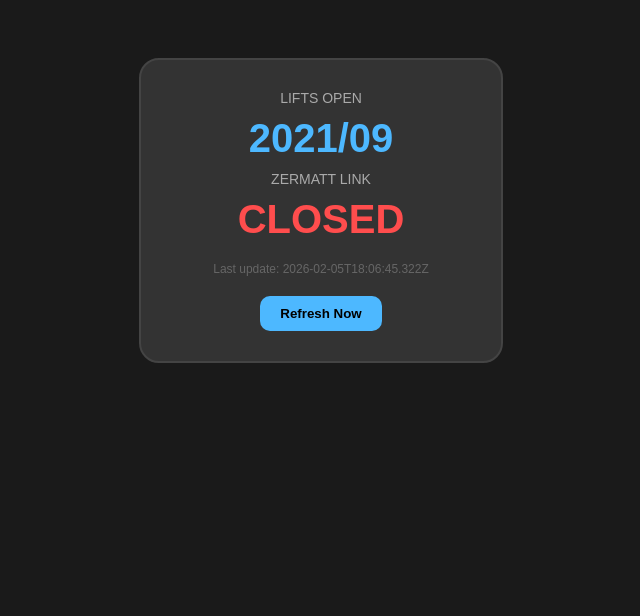
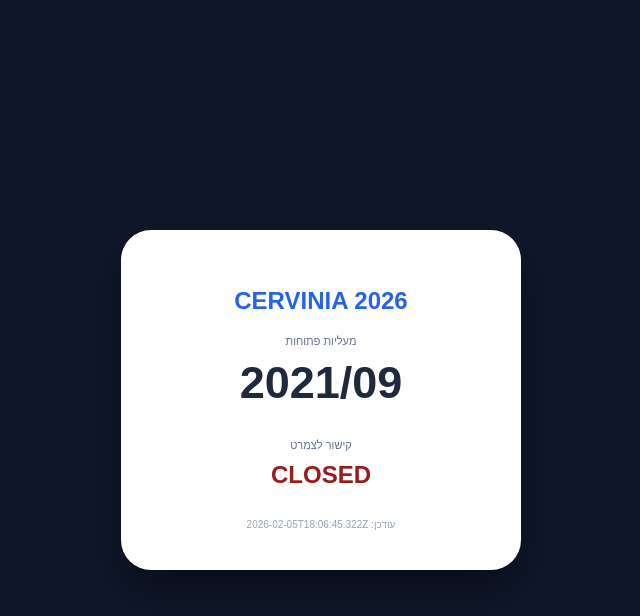
Before and after one commit to ykrauss1/cervinia-data, a plain HTML site: page index.html in a window 1280 px wide. Shown: the whole page, without its empty margins (319-959 px from the left). Drawn offline with Linux system fonts and the light colour scheme.

Commit message:
Update index.html

```diff
--- a/index.html
+++ b/index.html
@@ -1,62 +1,44 @@
 <!DOCTYPE html>
-<html>
+<html lang="he" dir="rtl">
 <head>
     <meta charset="UTF-8">
-    <title>Cervinia Status</title>
+    <title>Cervinia 2026</title>
     <style>
-        body { font-family: sans-serif; background: #1a1a1a; color: white; text-align: center; padding-top: 50px; }
-        .card { background: #333; border-radius: 20px; padding: 30px; display: inline-block; width: 300px; border: 2px solid #444; }
-        .val { font-size: 40px; font-weight: bold; margin: 10px 0; color: #4db8ff; }
-        .label { font-size: 14px; color: #aaa; text-transform: uppercase; }
-        #update-time { font-size: 12px; color: #666; margin-top: 20px; }
-        button { background: #4db8ff; border: none; padding: 10px 20px; border-radius: 10px; cursor: pointer; font-weight: bold; margin-top: 20px; }
+        body { background: #0f172a; color: white; font-family: sans-serif; display: flex; justify-content: center; align-items: center; min-height: 100vh; margin: 0; }
+        .card { background: white; color: #1e293b; padding: 40px; border-radius: 30px; text-align: center; width: 320px; box-shadow: 0 20px 40px rgba(0,0,0,0.4); }
+        h1 { color: #2563eb; font-weight: 800; font-size: 24px; margin-bottom: 20px; }
+        .label { font-size: 11px; color: #64748b; text-transform: uppercase; }
+        .value { font-size: 45px; font-weight: 900; margin: 10px 0 30px 0; }
+        #update-time { font-size: 10px; color: #94a3b8; margin-top: 25px; }
     </style>
 </head>
 <body>
-
     <div class="card">
-        <div class="label">Lifts Open</div>
-        <div id="lifts" class="val">--/--</div>
-
-        <div class="label">Zermatt Link</div>
-        <div id="conn" class="val">Checking</div>
-
-        <div id="update-time">Waiting for data...</div>
-
-        <button onclick="updateData()">Refresh Now</button>
+        <h1>CERVINIA 2026</h1>
+        <div class="label">מעליות פתוחות</div>
+        <div id="lifts" class="value">--/--</div>
+        <div class="label">קישור לצמרט</div>
+        <div id="conn" class="value" style="font-size: 24px;">טוען...</div>
+        <div id="update-time">מתחבר לגיטהאב...</div>
     </div>
 
     <script>
-        async function updateData() {
-            console.log("Fetching started...");
+        async function update() {
             try {
-                // שימוש ב-timestamp כדי למנוע Cache מהקובץ עצמו
-                const url = 'https://raw.githubusercontent.com/ykrauss1/cervinia-data/main/data.json?cb=' + Date.now();
-                const res = await fetch(url);
-                if (!res.ok) throw new Error("File not found on GitHub");
+                // הכתובת ה-RAW הנכונה
+                const url = 'https://raw.githubusercontent.com/ykrauss1/cervinia-data/main/data.json';
+                const response = await fetch(url + '?v=' + Math.random());
+                const data = await response.json();
 
-                const data = await res.json();
-                console.log("Data received:", data);
-
-                document.getElementById('lifts').innerText = data.lifts || "N/A";
-                document.getElementById('conn').innerText = (data.conn || "N/A").toUpperCase();
-                document.getElementById('update-time').innerText = "Last update: " + (data.lastUpdate || "Unknown");
-
-                // צבע לפי סטטוס
-                if(data.conn && data.conn.toLowerCase() === 'open') {
-                    document.getElementById('conn').style.color = "#00ff88";
-                } else {
-                    document.getElementById('conn').style.color = "#ff4d4d";
-                }
-
+                document.getElementById('lifts').innerText = data.lifts;
+                document.getElementById('conn').innerText = data.conn.toUpperCase();
+                document.getElementById('conn').style.color = data.conn.toLowerCase() === 'open' ? '#166534' : '#991b1b';
+                document.getElementById('update-time').innerText = "עודכן: " + data.lastUpdate;
             } catch (err) {
-                console.error("Error:", err);
-                document.getElementById('update-time').innerText = "ERROR: " + err.message;
+                document.getElementById('update-time').innerText = "שגיאת חיבור (תקין בהרצה מהמחשב)";
             }
         }
-
-        // הפעלה מיידית
-        updateData();
+        update();
     </script>
 </body>
 </html>
```
